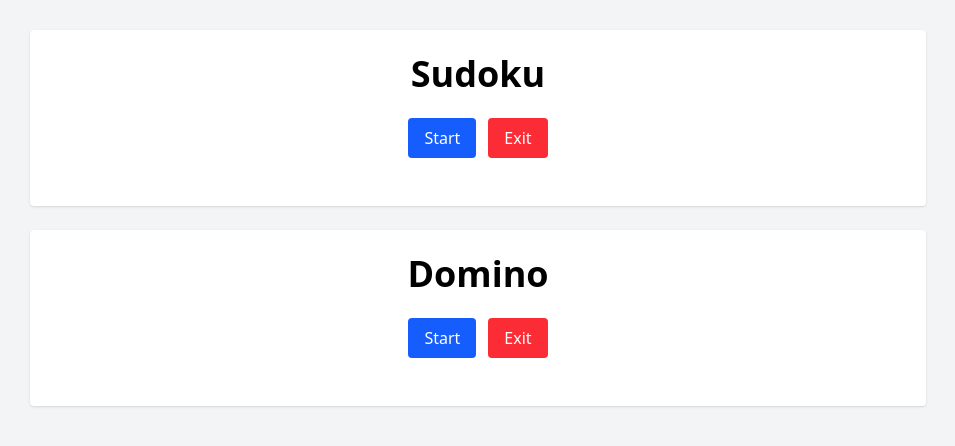
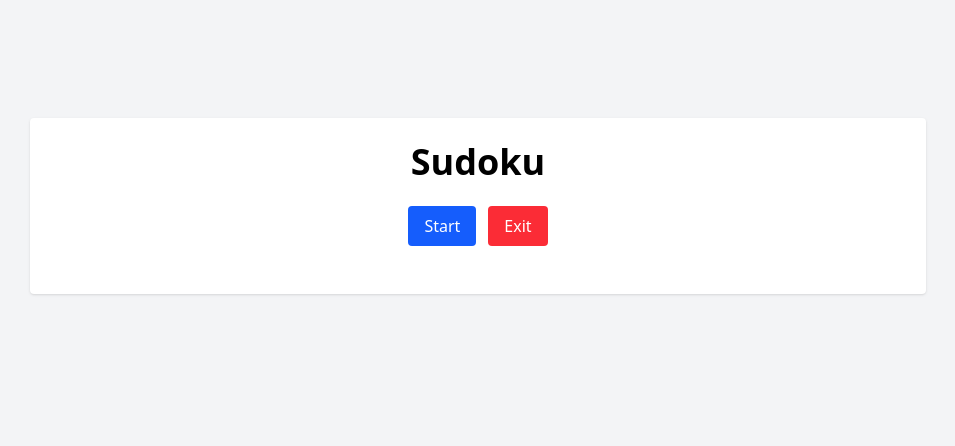
Before and after one commit to muytlouyt/games, a React (Vite) app: page / in a window 1280 px wide. Shown: the part 182-628 px from the top of the page, without its empty margins (162-1117 px from the left). Built offline with nearby package versions, Linux system fonts and the light colour scheme.

Commit message:
Temporary don't show domino, while in progress

```diff
--- a/src/App.jsx
+++ b/src/App.jsx
@@ -738,13 +738,6 @@ export default function Sudoku() {
                 <button className="px-4 py-2 cursor-pointer bg-red-500 hover:bg-red-300 text-white rounded" onClick={() => window.close?.() || alert('Exit — close the tab') }>Exit</button>
               </div>
             </div>
-		    <div className="bg-white p-6 rounded shadow">
-              <h1 className="text-4xl text-center font-bold mb-6">Domino</h1>
-              <div className="flex justify-center gap-3 mb-6">
-                <button className="px-4 py-2 cursor-pointer bg-blue-600 hover:bg-blue-400 text-white rounded" onClick={() => { setScreen('domino'); }}>Start</button>
-                <button className="px-4 py-2 cursor-pointer bg-red-500 hover:bg-red-300 text-white rounded" onClick={() => window.close?.() || alert('Exit — close the tab') }>Exit</button>
-              </div>
-            </div>
 		  </React.Fragment>
         )}
 
```
